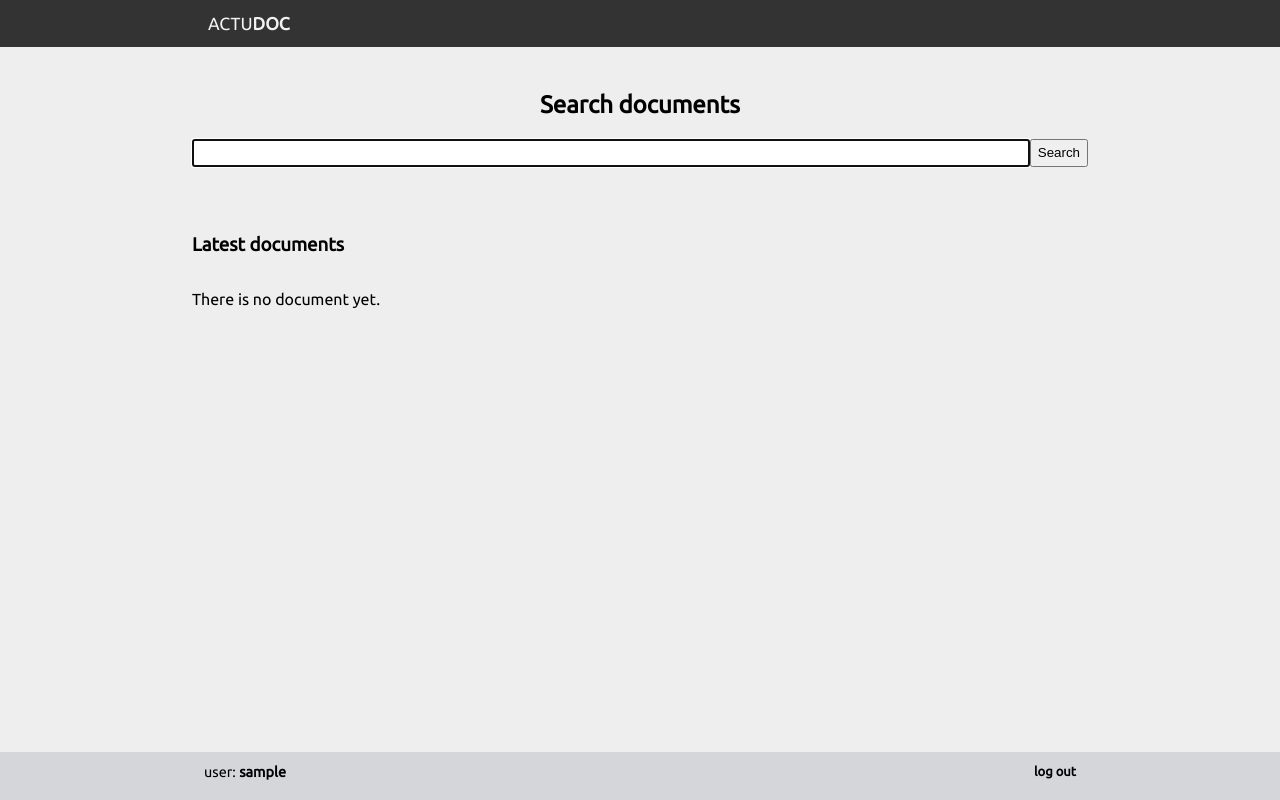
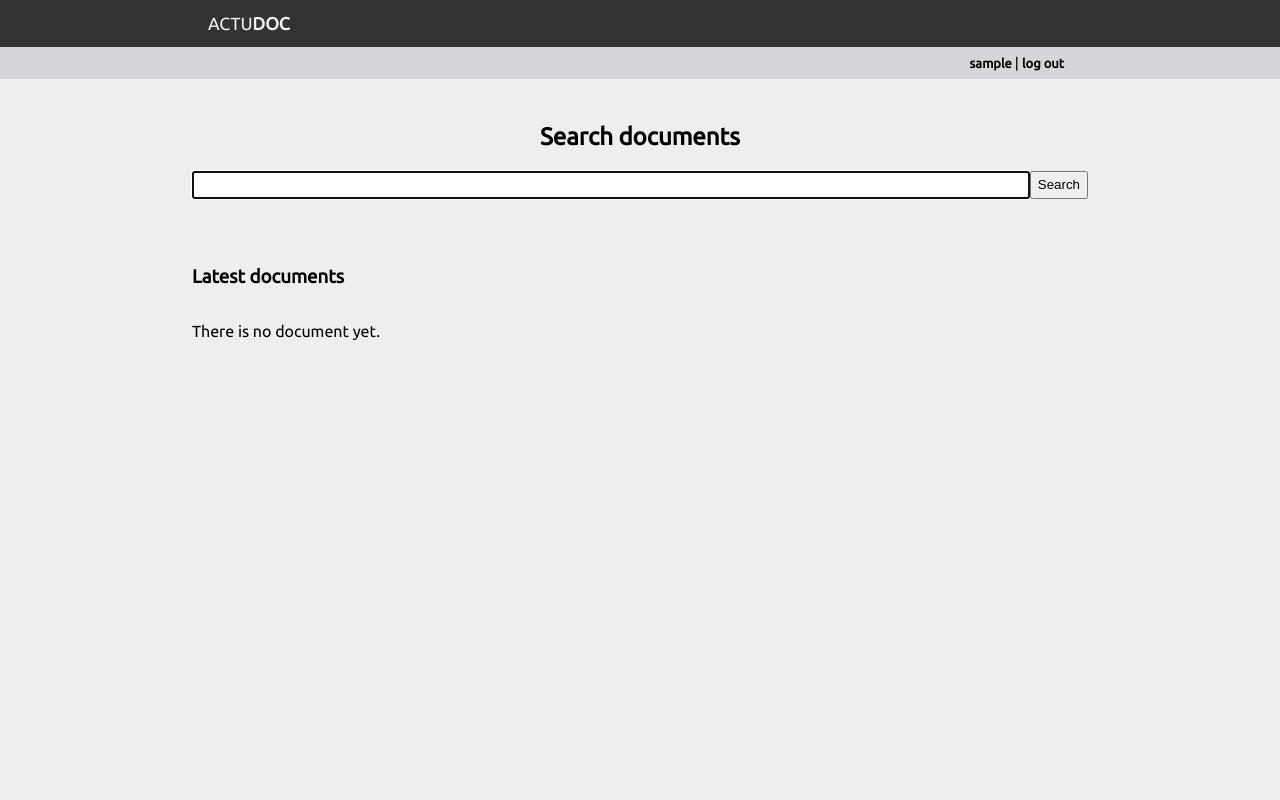
Before and after one commit to zchmielewska/actudoc, a Django app: page / in a window 1280 px wide. Run offline with Django 3.2, Linux system fonts and the light colour scheme; the visitor is signed in with stand-in values (Sample User, id 1); data that the repository does not hold is empty.

Commit message:
add profile bar

```diff
--- a/account/urls.py
+++ b/account/urls.py
@@ -14,5 +14,6 @@ urlpatterns = [
     path('reset/<uidb64>/<token>', auth_views.PasswordResetConfirmView.as_view(), name='password_reset_confirm'),
     path('reset/done', auth_views.PasswordResetCompleteView.as_view(), name='password_reset_complete'),
     path('register/', views.RegisterView.as_view(), name='register'),
-    path('edit/', views.ProfileEditView.as_view(), name='edit'),
+    path('edit/', views.EditProfileView.as_view(), name='profile_edit'),
+    path('<username>/', views.ProfileDetailView.as_view(), name='profile_detail'),
 ]
--- a/document/models.py
+++ b/document/models.py
@@ -7,7 +7,7 @@ class Company(models.Model):
 
 
 class Product(models.Model):
-    company = models.ForeignKey(Company, on_delete=models.CASCADE)
+    # company = models.ForeignKey(Company, on_delete=models.CASCADE)
     name = models.CharField(max_length=60, verbose_name="name of insurance product")
     model = models.CharField(max_length=20, verbose_name="cash flow model")
 
@@ -29,7 +29,7 @@ class Product(models.Model):
 
 
 class Category(models.Model):
-    company = models.ForeignKey(Company, on_delete=models.CASCADE)
+    # company = models.ForeignKey(Company, on_delete=models.CASCADE)
     name = models.CharField(max_length=100)
 
     def __str__(self):
@@ -50,7 +50,7 @@ class Category(models.Model):
 
 
 class Document(models.Model):
-    company = models.ForeignKey(Company, on_delete=models.CASCADE)
+    # company = models.ForeignKey(Company, on_delete=models.CASCADE)
     product = models.ForeignKey(Product, on_delete=models.CASCADE, verbose_name="insurance product")
     category = models.ForeignKey(Category, on_delete=models.CASCADE, verbose_name="document category")
     validity_start = models.DateField(verbose_name="valid from")
--- a/document/static/css/styles.css
+++ b/document/static/css/styles.css
@@ -16,12 +16,12 @@ body {
   /*overflow-y : scroll;*/
 }
 
-.navbar {
+.nav-bar {
   background-color: #333;
   overflow: hidden;
 }
 
-.navcontent {
+.nav-content {
   display: flex;
   color: #f2f2f2;
   width: 70%;
@@ -29,18 +29,31 @@ body {
   font-size: 1.1em;
 }
 
-.push-navcontent {
+.push-right {
   margin-left: auto;
   margin-right: 16px;
 }
 
-.navcontent a {
+.nav-content a {
   display: inline-block;
   padding: 14px 16px;
 }
 
-.navcontent a:hover {
+.nav-content a:hover {
   color: #C58F00;
+}
+
+.profile-bar {
+  background-color: #d5d6da;
+  overflow: hidden;
+}
+
+.profile-content {
+  display: flex;
+  width: 70%;
+  margin: 0 auto;
+  padding: 8px;
+  font-size: 0.9em;
 }
 
 .container {
@@ -53,21 +66,6 @@ body {
 .wrapper { /* wrapper and push are used to make footer sticky */
   min-height: 100%;
   margin-bottom: -48px;
-}
-
-.footer, .push {
-  height: 48px;
-}
-
-.footer {
-  background-color: #d5d6da;
-}
-
-.footer-content {
-  width: 70%;
-  margin: 0 auto;
-  padding: 12px;
-  font-size: 0.9em;
 }
 
 /* Messages */
--- a/document/templates/base.html
+++ b/document/templates/base.html
@@ -14,15 +14,28 @@
 </head>
 <body>
     <div class="wrapper">
-        <div class="navbar">
-            <div class="navcontent">
+        <div class="nav-bar">
+            <div class="nav-content">
                 <div><a href="/">ACTU<strong>DOC</strong></a></div>
                 {% if user_is_manager %}
-                    <div class="push-navcontent"><a href="{% url "add_document" %}">Add document</a></div>
+                    <div class="push-right"><a href="{% url "add_document" %}">Add document</a></div>
                     <div><a href="{% url "manage" %}">Manage</a></div>
                 {% endif %}
             </div>
         </div>
+
+        {% if request.user.username %}
+            <div class="profile-bar">
+                <div class="profile-content">
+                    <div class="push-right">
+                        <a href="{% url "profile_detail" request.user.username %}" class="link">
+                            <strong>{{ request.user.username }}</strong>
+                        </a> |
+                        <a href="{% url "logout" %}" class="link">log out</a>
+                    </div>
+                </div>
+            </div>
+        {% endif %}
 
         <div class="container">
             {% if messages %}
@@ -40,14 +53,5 @@
         </div>
         <div class="push"></div>
     </div>
-
-    <div class="footer">
-        <div class="footer-content">
-            {% if request.user.username %}
-                user: <strong>{{ request.user.username }}</strong>
-                <a href="{% url "logout" %}" class="link" style="float: right;">log out</a>
-            {% endif %}
-        </div>
-    </div>
 </body>
 </html>
```
Also changed, not shown: account/templates/account/profile_detail.html (added, +20 -0 lines), account/views.py (+10 -2 lines), document/utils/utils.py (+4 -4 lines), document/views.py (+0 -59 lines), document/migrations/0005_remove_product_company.py (added), document/migrations/0006_remove_category_company.py (added), document/migrations/0007_remove_document_company.py (added), 1 other file.
